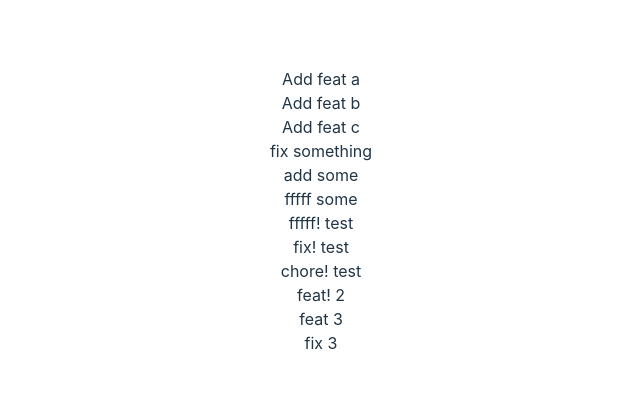
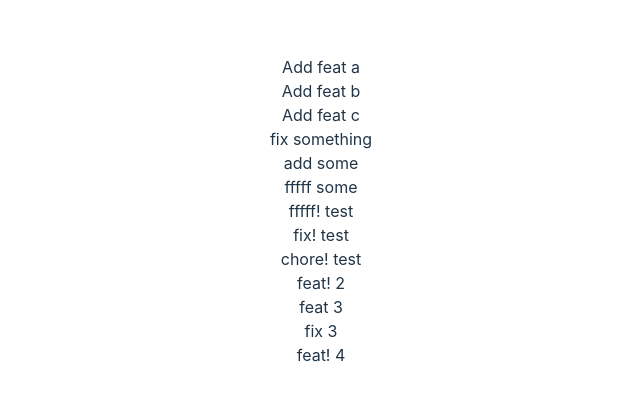
Before and after one commit to supakrit03/semantic-release-101, a React (Vite) app: page / in a window 1280 px wide. Shown: the part 189-590 px from the top of the page, without its empty margins (319-959 px from the left). Built offline with nearby package versions, Linux system fonts and the light colour scheme.

Commit message:
feat!: feat 4 (#23)
feat: should tag

```diff
--- a/src/App.tsx
+++ b/src/App.tsx
@@ -15,6 +15,7 @@ function App() {
       <div>feat! 2</div>
       <div>feat 3</div>
       <div>fix 3</div>
+      <div>feat! 4</div>
     </>
   );
 }
```
